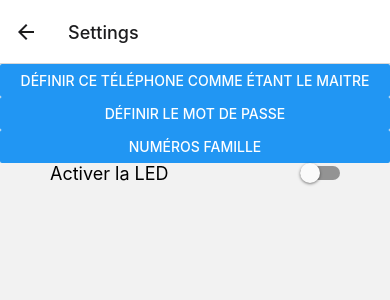
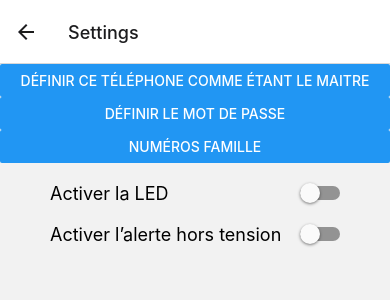
Before and after one commit to xtrembaker/simpal-web-app, a React Native app: screen /Settings in a window 390 px wide. Shown: the top 300 px of the page. Built offline with nearby package versions, Linux system fonts and the light colour scheme.

Commit message:
Add Enable/disable power outage alert

```diff
--- a/src/components/SwitchDelValue.js
+++ b/src/components/SwitchDelValue.js
@@ -16,7 +16,7 @@ export default function SwitchDelValue() {
     }
 
     return (
-        <View style={{display: "flex", flexDirection: "row", justifyContent: "space-between", marginLeft: 50, marginRight: 50}}>
+        <View style={{display: "flex", flexDirection: "row", justifyContent: "space-between", marginTop: 20, marginLeft: 50, marginRight: 50}}>
             <Text style={{fontSize: 18}}>Activer la LED</Text>
             <Switch onValueChange={onDelValueChange} value={delValue}></Switch>
         </View>
--- /dev/null
+++ b/src/components/SwitchPowerOutageValue.js
@@ -0,0 +1,27 @@
+import {
+    createMessageDisablePowerOutageAlert,
+    createMessageEnablePowerOutageAlert
+} from "../services/message";
+import {CANCELLED_STATE, sendSMS} from "../services/sendSMS";
+import {Switch, Text, View} from "react-native";
+import {useState} from "react";
+
+export default function SwitchPowerOutageValue(){
+    const [powerOutageValue, setPowerOutageValue] = useState(false);
+    const onPowerOutageValueChange = async (value) => {
+        const message = value ? createMessageEnablePowerOutageAlert() : createMessageDisablePowerOutageAlert();
+        await sendSMS(message).then((response) => {
+            if(response.result === CANCELLED_STATE){
+                return;
+            }
+            setPowerOutageValue(value);
+        });
+    }
+
+    return (
+        <View style={{display: "flex", flexDirection: "row", justifyContent: "space-between", marginTop: 20, marginLeft: 50, marginRight: 50}}>
+            <Text style={{fontSize: 18}}>Activer l’alerte hors tension</Text>
+            <Switch onValueChange={onPowerOutageValueChange} value={powerOutageValue}></Switch>
+        </View>
+    );
+}
--- a/src/pages/SettingsPage.js
+++ b/src/pages/SettingsPage.js
@@ -4,6 +4,7 @@ import ChangePassword from "../components/ChangePassword";
 import {View, Button, Switch} from "react-native";
 import FamilyNumbersPage from "./FamilyNumbersPage";
 import SwitchDelValue from "../components/SwitchDelValue";
+import SwitchPowerOutageValue from "../components/SwitchPowerOutageValue";
 
 export default function SettingsPage({navigation}){
     return (
@@ -12,6 +13,7 @@ export default function SettingsPage({navigation}){
             <ChangePassword/>
             <Button title="Numéros famille" onPress={() => navigation.navigate('FamilyNumbersPage')}/>
             <SwitchDelValue />
+            <SwitchPowerOutageValue />
         </View>
     );
 }
```
